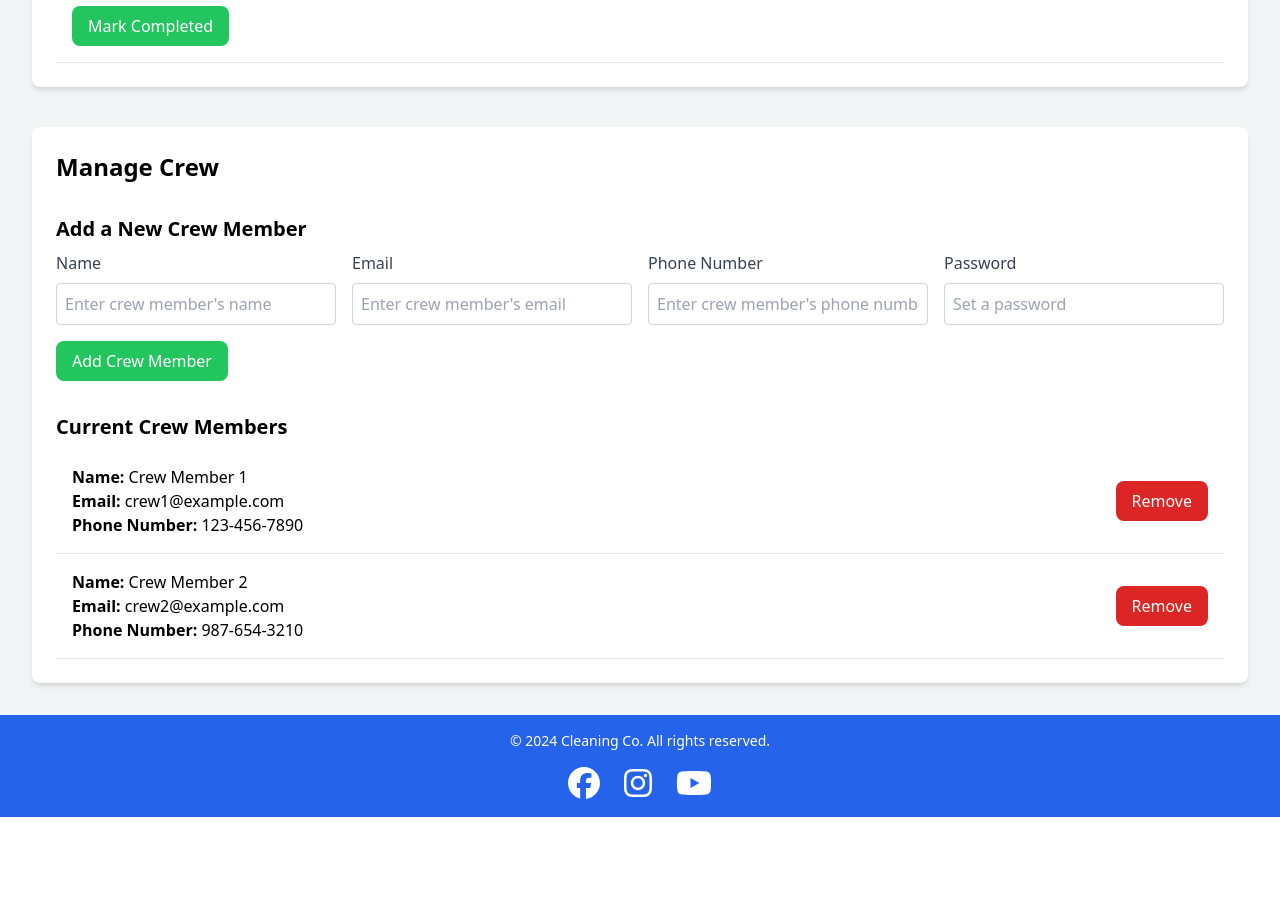
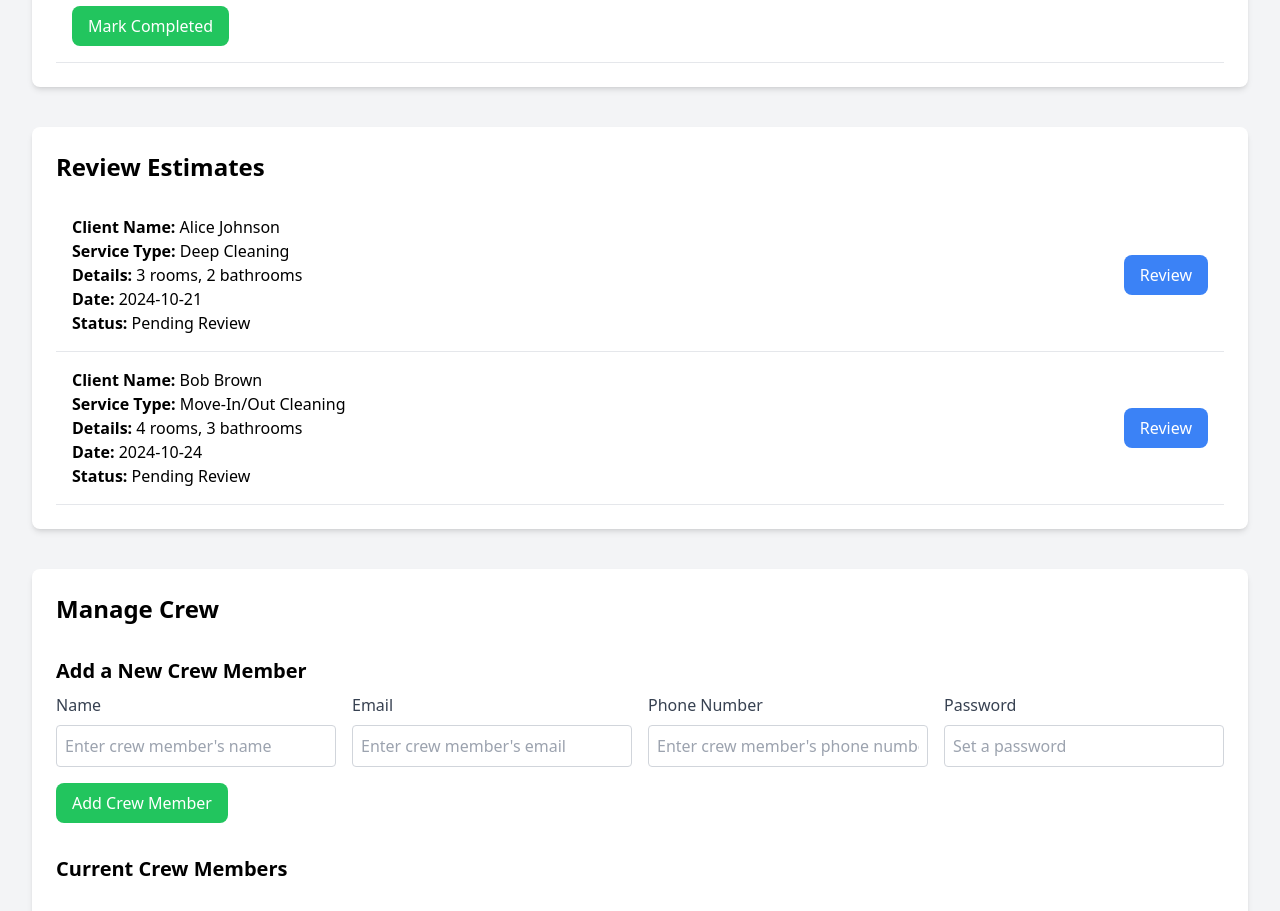
Before and after one commit to AndresAlbornozgil/cleaning-company-webapp, a React (Vite) app in the folder client/: page /admin-portal in a window 1280 px wide. Shown: the part 1820-2731 px from the top of the page. Before the commit the page ends 2637 px from the top, so only its background shows below. Built offline with nearby package versions, Linux system fonts and the light colour scheme.

Commit message:
Recovered Review Estimates section

```diff
--- a/client/src/pages/AdminPortal.jsx
+++ b/client/src/pages/AdminPortal.jsx
@@ -317,6 +317,30 @@ const AdminPortal = () => {
           ))}
         </div>
 
+        {/* Review Estimates Section */}
+        <div className="bg-white shadow-md p-6 rounded-lg mb-10">
+          <h2 className="text-2xl font-bold mb-4">Review Estimates</h2>
+          {estimates.map((estimate) => (
+            <div key={estimate.id} className="flex justify-between items-center p-4 border-b">
+              <div>
+                <p><strong>Client Name:</strong> {estimate.clientName}</p>
+                <p><strong>Service Type:</strong> {estimate.serviceType}</p>
+                <p><strong>Details:</strong> {estimate.estimateDetails}</p>
+                <p><strong>Date:</strong> {estimate.date}</p>
+                <p><strong>Status:</strong> {estimate.status === 'pending' ? 'Pending Review' : 'Reviewed'}</p>
+              </div>
+              {estimate.status === 'pending' && (
+                <button
+                  onClick={() => handleReviewEstimate(estimate.id)}
+                  className="bg-blue-500 text-white px-4 py-2 rounded-lg"
+                >
+                  Review
+                </button>
+              )}
+            </div>
+          ))}
+        </div>
+
         {/* Manage Crew Section */}
         <div className="bg-white shadow-md p-6 rounded-lg">
           <h2 className="text-2xl font-bold mb-4">Manage Crew</h2>
```
